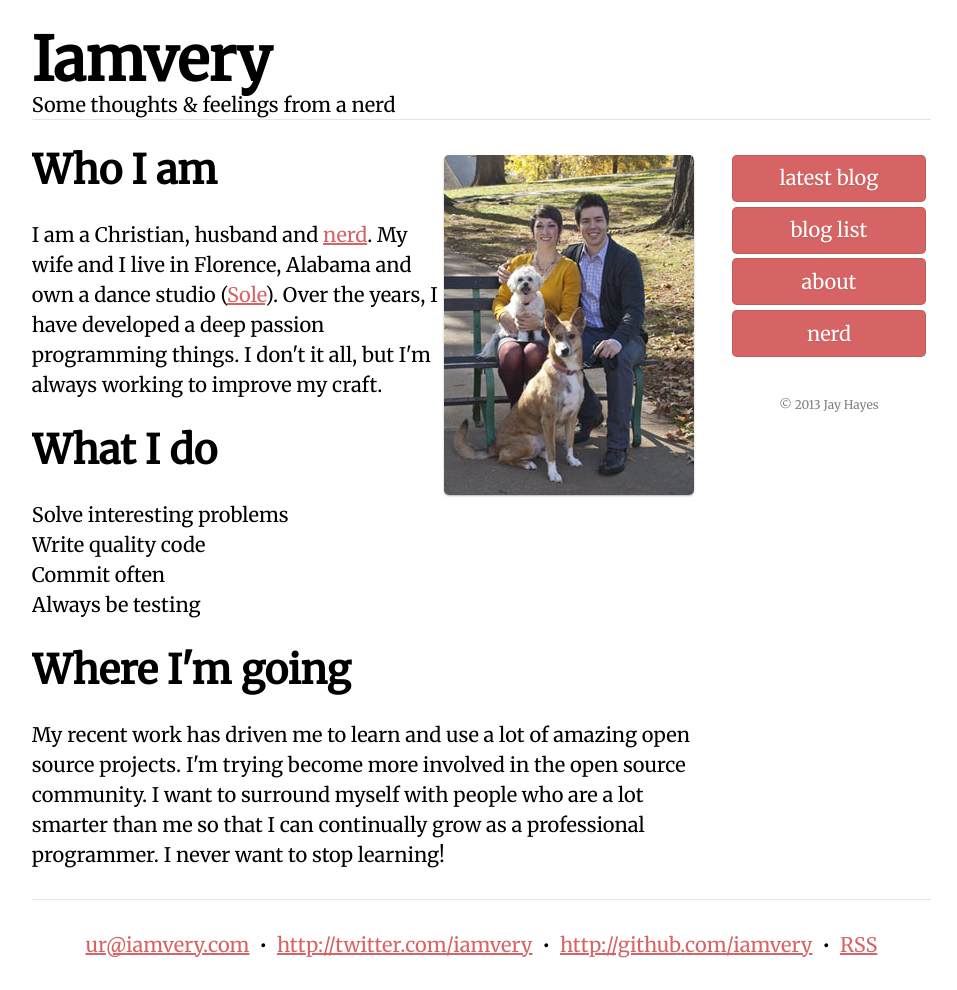
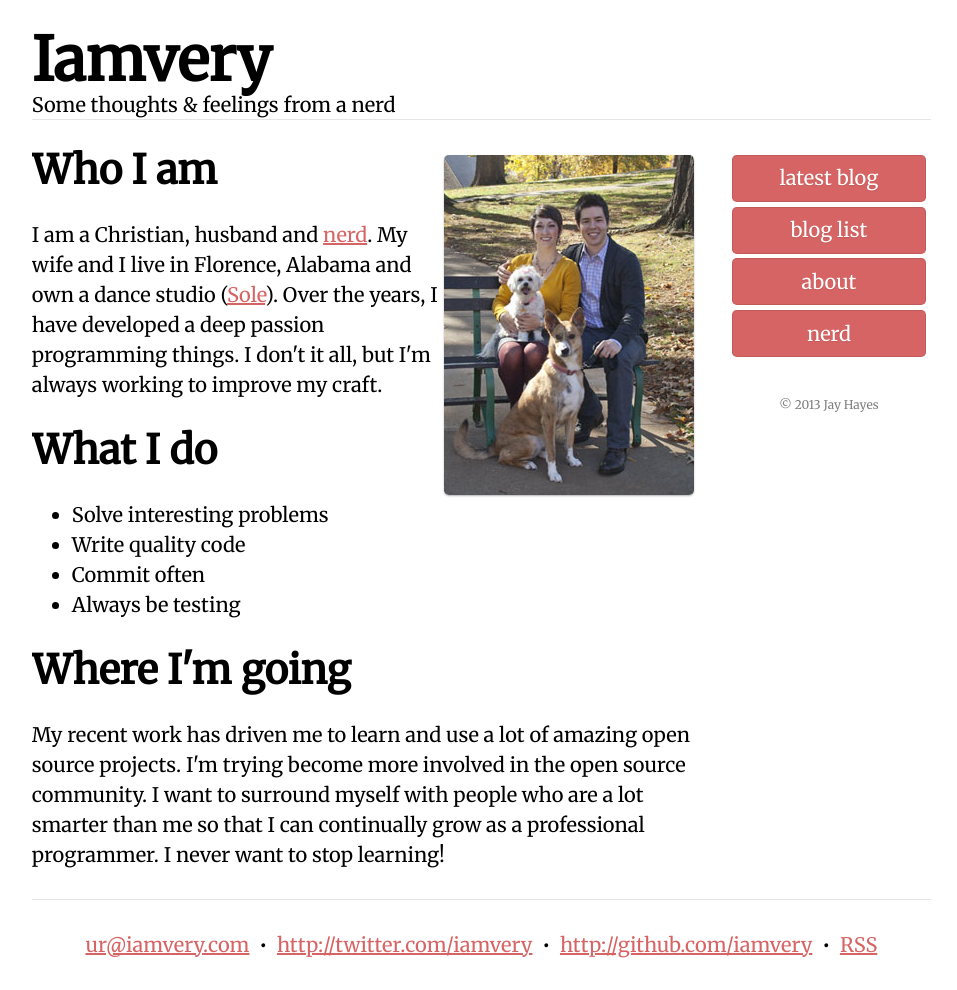
Before and after one commit to iamvery/iamvery.github.com, a Jekyll site: the page built from about.html, in a window 1280 px wide. Shown: the whole page, without its empty margins (159-1116 px from the left). Built offline with Jekyll 4.4.1, drawn with Linux system fonts in a browser that asks for light colours.

Commit message:
Disable padding reset in toast due to lists issue

```diff
--- a/stylesheets/toast.css
+++ b/stylesheets/toast.css
@@ -23,7 +23,8 @@
 
 * {
 	margin: 0;
-	padding: 0;
+	/* https://github.com/daneden/Toast/issues/17
+	padding: 0; */
 	position: relative;
 	-webkit-box-sizing: border-box;
 	   -moz-box-sizing: border-box;
```
